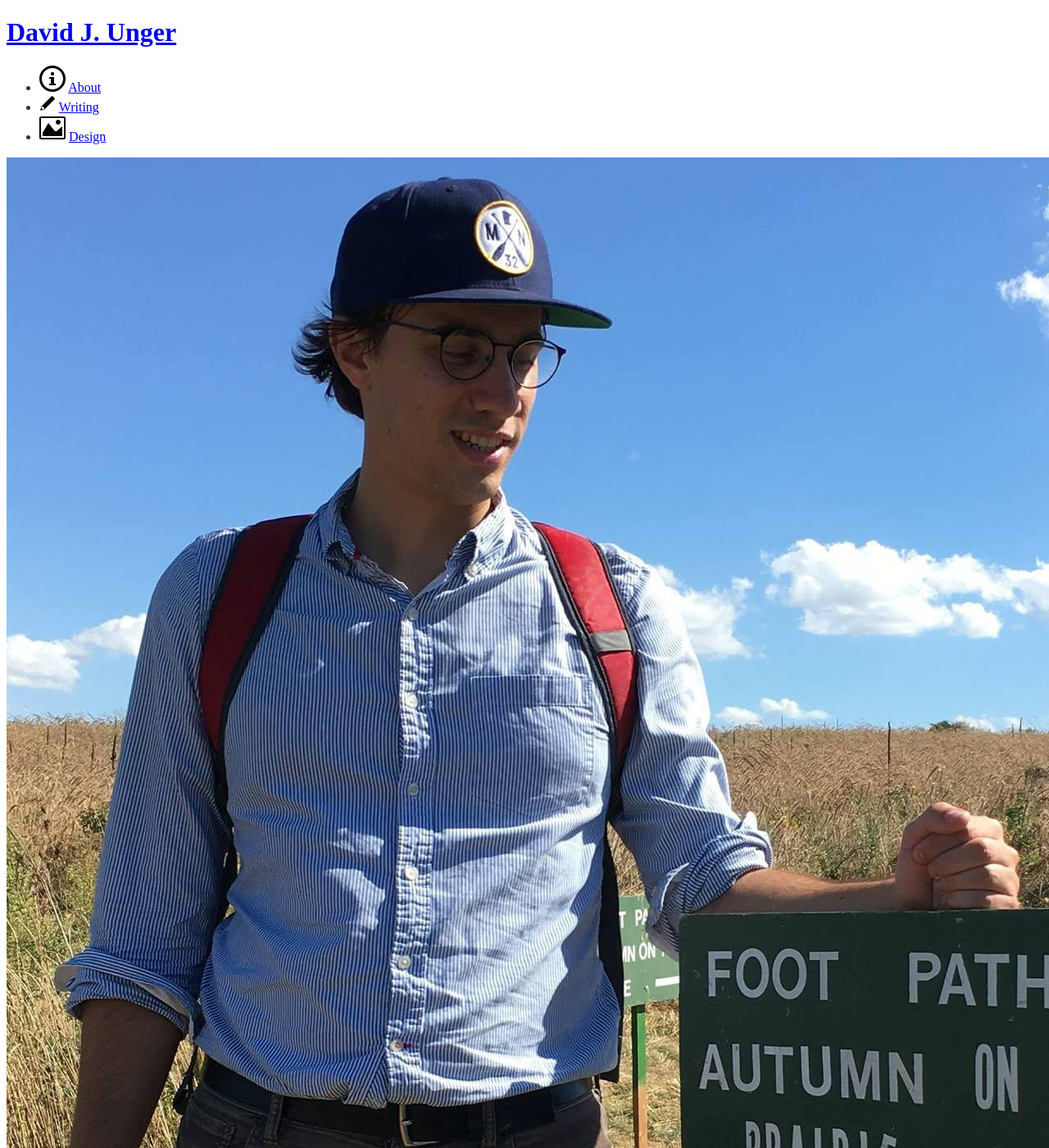
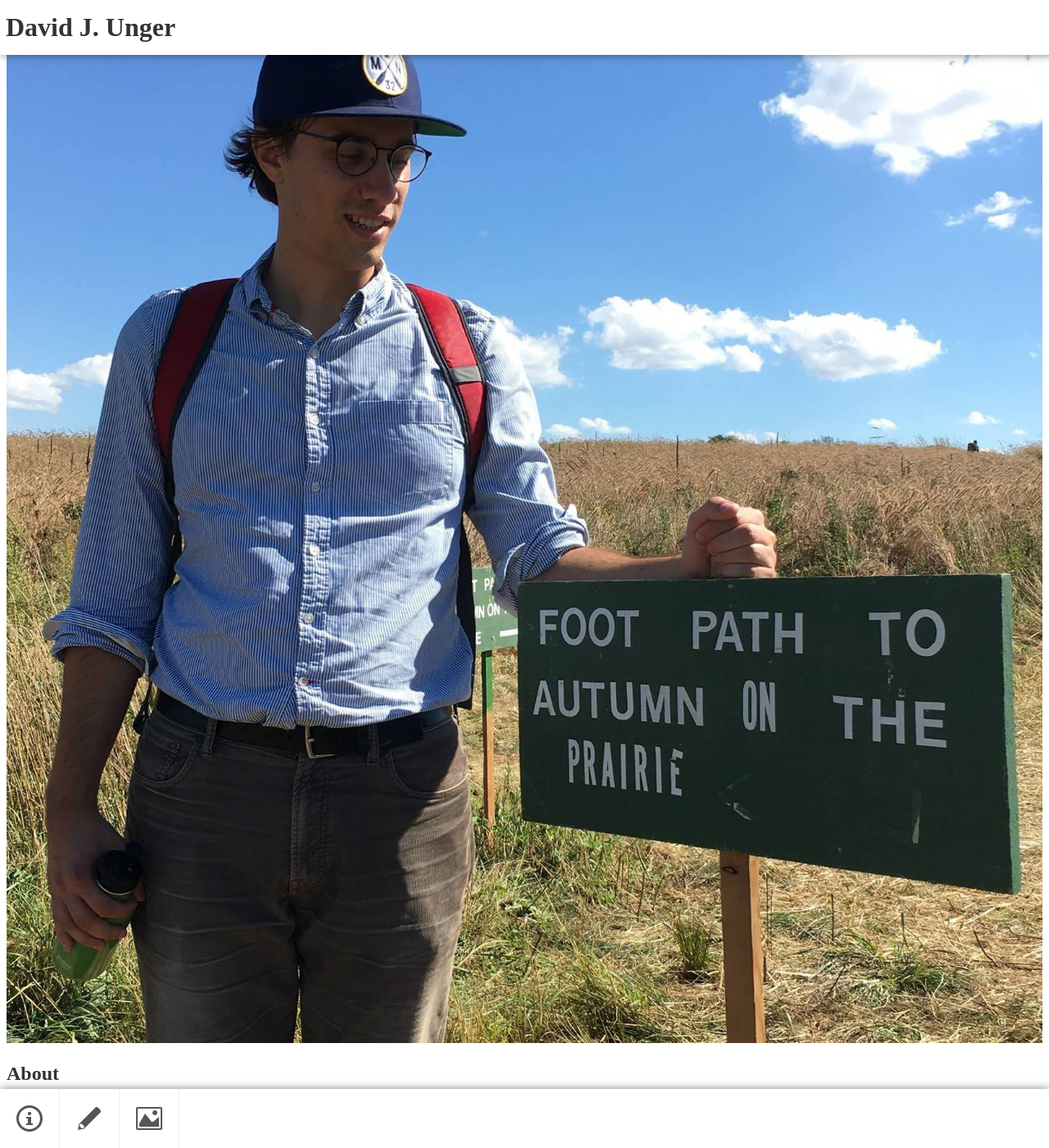
Before and after one commit to dungerdunger/dungerdunger.github.io, a Jekyll site: the page built from _pages/01_about.md, in a window 1280 px wide and 1400 px high. Shown: the whole window at 82% size. Built offline with Jekyll 4.4.1, drawn with Linux system fonts in a browser that asks for light colours; some web fonts are replaced.

Commit message:
got the homepage styled mostly on mobile

```diff
--- a/_includes/header.html
+++ b/_includes/header.html
@@ -3,17 +3,14 @@
 		<h1><a href="{{ site.url }}">{{ site.title }}</a></h1>
 	</div>
 	<nav>
-		<ul>
-		{% for page in site.pages %}
-			{% if page.title %}
-				<li>
+	{% for page in site.pages %}
+		{% if page.title %}
+			<a class="nav-page" href="{{ page.url | prepend: site.baseurl }}">
+				{% include {{ page.title | downcase | prepend: '/svg/' | append: '.svg'}} %}
+				<p class="nav-page-title">{{ page.title }}</p>
+			</a>
+		{% endif %}
+	{% endfor %}
 
-					{% include {{ page.title | downcase | prepend: '/svg/' | append: '.svg'}} %}
-
-					<a href="{{ page.url | prepend: site.baseurl }}">{{ page.title }}</a>
-				</li>
-			{% endif %}
-		{% endfor %}
-		</ul>
 	</nav>
 </header>
--- a/_layouts/page-design.html
+++ b/_layouts/page-design.html
@@ -1,7 +1,11 @@
 ---
 layout: default
 ---
-<img src="{{ site.url }}/{{ page.img }}" alt="">
+
+
+<div id="base">
+	<img src="{{ site.url }}/{{ page.img }}" alt="">
+</div>
 <h2>{{ page.title }}</h2>
 	{{ content }}
 
--- a/_layouts/page-home.html
+++ b/_layouts/page-home.html
@@ -7,13 +7,13 @@
 {% assign items = site.design %}
 {% for item in items %}
 	{% if item.show_on_home == true %}
-		<img src="{{ site.url }}/{{ item.img }}" alt="">
+		<div class="base-image" style="background:url('{{ site.url }}/{{ item.img }}'); background-size:cover;"></div>
 	{% endif %}
 {% endfor %}
 {% assign items = site.writing %}
 {% for item in items %}
 	{% if item.show_on_home == true %}
-		<img src="{{ site.url }}/{{ item.img }}" alt="">
+		<div class="base-image" style="background:url('{{ site.url }}/{{ item.img }}'); background-size:cover;"></div>
 	{% endif %}
 {% endfor %}
 </div>
--- a/_sass/_base.scss
+++ b/_sass/_base.scss
@@ -0,0 +1,23 @@
+$black: #555;
+
+$serif: Serif;
+$sans: sans-serif;
+
+$shadow1: 0px 0px 10px rgba(0, 0, 0, .5);
+
+html {
+	font-family:$serif;
+	color:$black;
+	body {
+		header {
+			a {
+				text-decoration:none;
+				color:inherit;
+			}
+		}
+	}
+}
+
+img {
+	max-width:100%;
+}
--- a/_sass/_style.scss
+++ b/_sass/_style.scss
@@ -1,3 +1,53 @@
 body {
 	color:#333;
 }
+
+header {
+	#branding {
+		box-shadow:$shadow1;
+		background:#fff;
+		position:fixed;
+		top:0;
+		left:0;
+		width:100%;
+		padding:15px 7px;
+		//height:60px;
+		h1 {
+			margin:0;
+		}
+	}
+	nav {
+		background:#fff;
+		box-shadow:$shadow1;
+		position:fixed;
+		bottom:0;
+		left:0;
+		width:100%;
+		//height:50px;
+		display:flex;
+		a.nav-page {
+			text-decoration:none;
+			display:block;
+			background:#fff;
+			padding:20px;
+			border-right:solid 1px #eee;
+			fill:$black;
+			display:flex;
+			align-items:center;
+			p.nav-page-title {
+				display:none;
+			}
+		}
+	}
+}
+
+#base {
+	position:fixed;
+	top:0;
+	left:0;
+	z-index:-1;
+	div.base-image {
+		width:100vw;
+		height:100vh;
+	}
+}
```
Also changed, not shown: _includes/svg/writing.svg.
